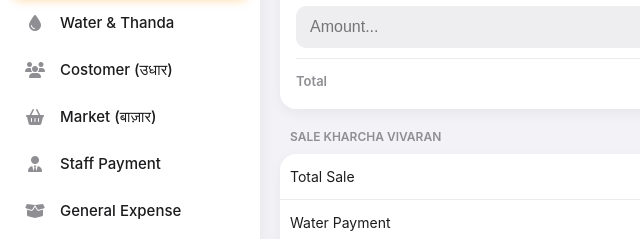
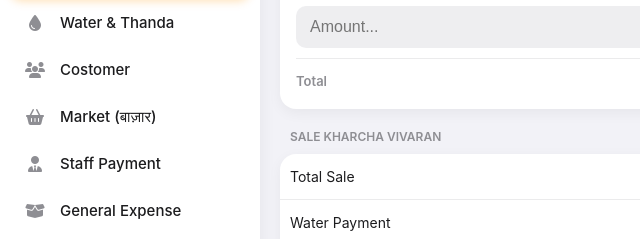
Before and after one commit to soneresturantdumraon-1/Report, a plain HTML site: page index.html in a window 1280 px wide. Shown: the part 188-427 px from the top of the page, 0-640 px from the left. Drawn offline with nearby package versions, Linux system fonts and the light colour scheme.

Commit message:
Update index.html

```diff
--- a/index.html
+++ b/index.html
@@ -207,7 +207,7 @@
         <ul class="nav-links">
             <li><a class="active" onclick="openTab('tab-report', this)"><i class="fas fa-chart-pie"></i> Payment Report</a></li>
             <li><a onclick="openTab('tab-water', this)"><i class="fas fa-tint"></i> Water & Thanda</a></li>
-            <li><a onclick="openTab('tab-costomer', this)"><i class="fas fa-users"></i> Costomer (उधार)</a></li>
+            <li><a onclick="openTab('tab-costomer', this)"><i class="fas fa-users"></i> Costomer</a></li>
             <li><a onclick="openTab('tab-market', this)"><i class="fas fa-shopping-basket"></i> Market (बाज़ार)</a></li>
             <li><a onclick="openTab('tab-staff', this)"><i class="fas fa-user-tie"></i> Staff Payment</a></li>
             <li><a onclick="openTab('tab-general', this)"><i class="fas fa-box-open"></i> General Expense</a></li>
```
